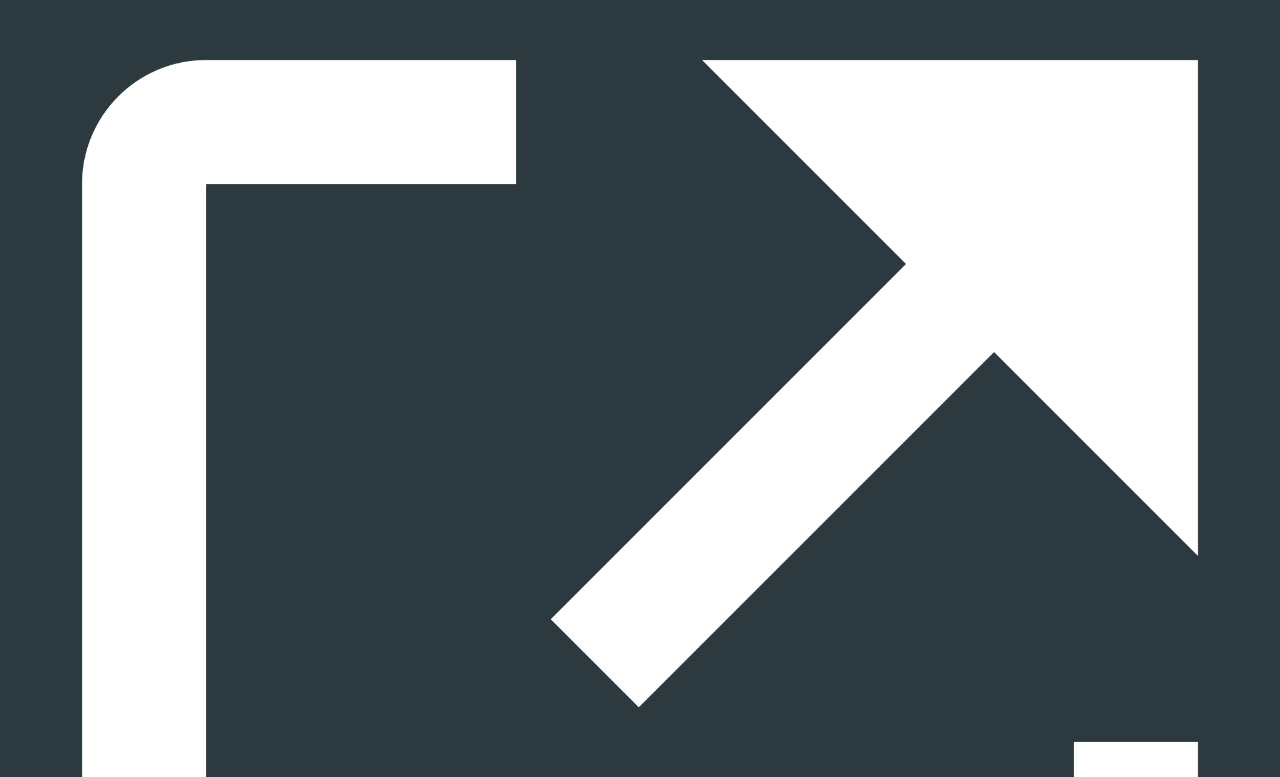
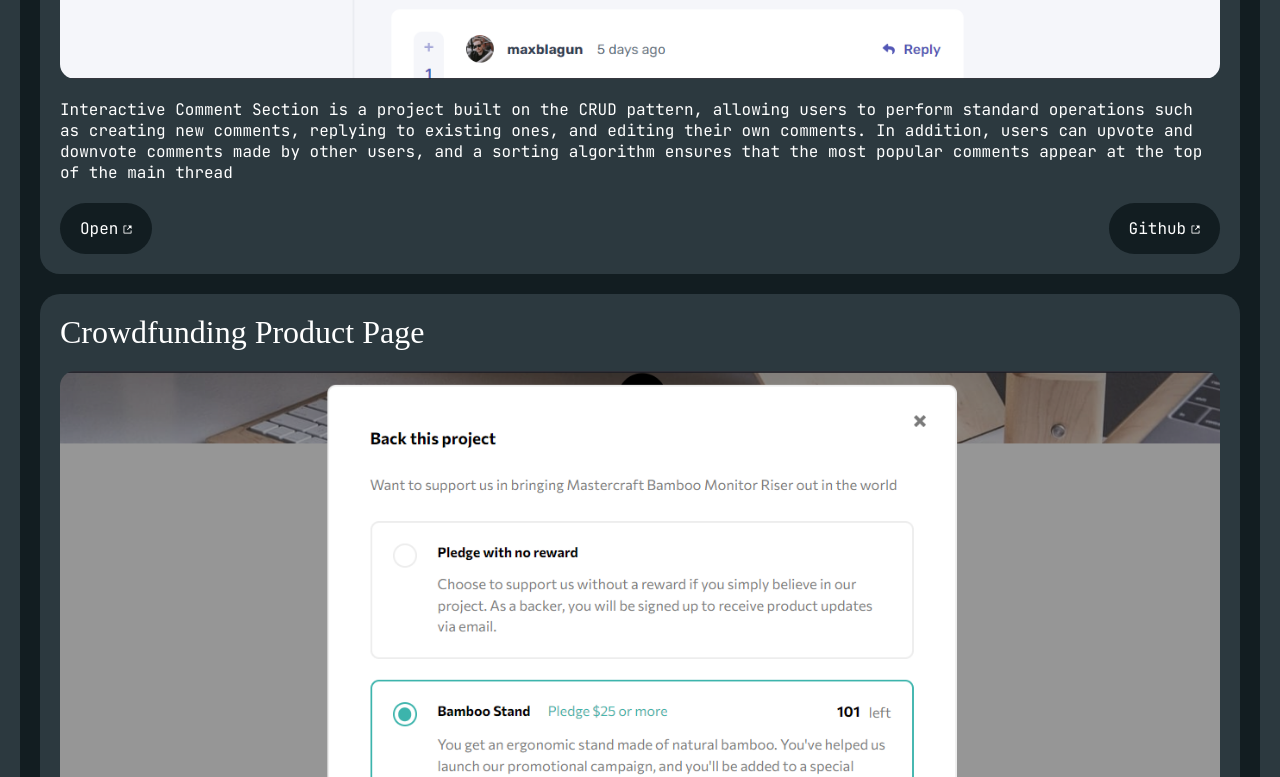
Before and after one commit to salomonalb/personal-portfolio, a React (Vite) app: page / in a window 1280 px wide. Shown: the part 1683-2460 px from the top of the page. Built offline with nearby package versions, Linux system fonts and the light colour scheme; a web font is replaced by a local one.

Commit message:
project stlyes

```diff
--- a/src/components/Projects.tsx
+++ b/src/components/Projects.tsx
@@ -8,16 +8,16 @@ type projectsProps = {
 function Projects({ projects }: projectsProps) {
   const projectElements = projects.map((project) => {
     return (
-      <article>
-        <h3>{project.name}</h3>
-        <img src={project.projectImage} alt={project.name} />
-        <p>{project.description}</p>
-        <div>
-          <a href={project.websiteLink} target="_blank">
-            Open <img src={linkIcon} alt="" />
+      <article className="project">
+        <h3 className="project__title">{project.name}</h3>
+        <img className="project__image" src={project.projectImage} alt={project.name} />
+        <p className="project__description section__text">{project.description}</p>
+        <div className="project__menu">
+          <a className="project__button section__text" href={project.websiteLink} target="_blank">
+            Open <img className="section__link-icon" src={linkIcon} alt="" />
           </a>
-          <a href={project.githubLink} target="_blank">
-            Github <img src={linkIcon} alt="" />
+          <a className="project__button section__text" href={project.githubLink} target="_blank">
+            Github <img className="section__link-icon" src={linkIcon} alt="" />
           </a>
         </div>
       </article>
@@ -25,9 +25,9 @@ function Projects({ projects }: projectsProps) {
   });
 
   return (
-    <section>
-      <h2>My Projects :</h2>
-      <div>{projectElements}</div>
+    <section className="section">
+      <h2 className="section__title">My Projects :</h2>
+      <div className="projects-container">{projectElements}</div>
     </section>
   );
 }
--- /dev/null
+++ b/src/styles/_project.scss
@@ -0,0 +1,40 @@
+@use "./variables" as *;
+
+.projects-container {
+  display: flex;
+  flex-direction: column;
+  gap: 2rem;
+}
+
+.project {
+  background-color: $grayish-blue;
+  padding: 2rem;
+  border-radius: 2rem;
+  display: flex;
+  flex-direction: column;
+  gap: 2rem;
+
+  &__title {
+    font-size: 3.2rem;
+    color: $font-color;
+    font-family: $font-title;
+    font-weight: normal;
+  }
+  &__image {
+    border-radius: 1.5rem;
+  }
+  &__menu {
+    display: flex;
+    justify-content: space-between;
+  }
+  &__button {
+    display: flex;
+    align-items: baseline;
+    justify-content: center;
+    text-decoration: none;
+    padding-inline: 2rem;
+    padding-block: 1.5rem;
+    background-color: $dark-blue;
+    border-radius: 3rem;
+  }
+}
--- a/src/styles/main.scss
+++ b/src/styles/main.scss
@@ -4,6 +4,8 @@
 @use "./hero" as *;
 @use "./about" as *;
 @use "./skills" as *;
+@use "./project" as *;
+
 body {
   background-color: $grayish-blue;
   padding: 2rem;
```
